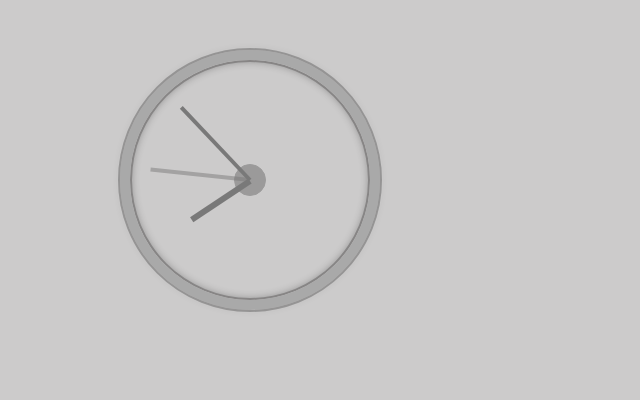
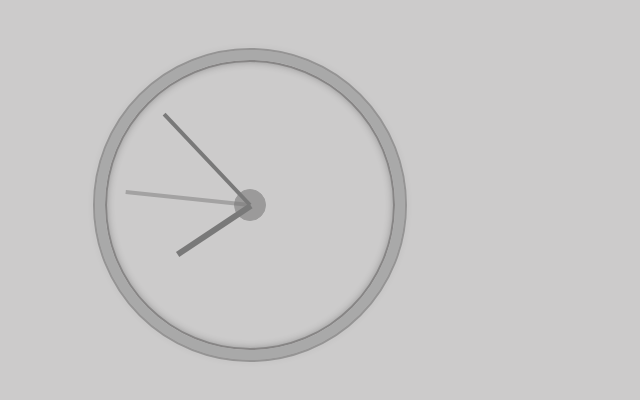
Before and after one commit to hawkeye1900/clock1, a plain HTML site: page index.html in a window 1280 px wide. Shown: the whole page, without its empty margins (0-640 px from the left). Drawn offline with Linux system fonts and the light colour scheme.

Commit message:
secondhand style condition control changed from if/else to ternary. Constants changed to caps and moved to outside setTime function.

```diff
--- a/app.js
+++ b/app.js
@@ -5,36 +5,34 @@ const hourHand = document.querySelector(".hours");
 
 const initialDegrees = 90;
 
+const DEGREES_PER_SECOND = 6; // 360 / 60;
+const DEGREES_PER_MINUTE = 0.1; // 360 / 3600;
+const DEGREES_PER_HOUR = 0.008333333; // 36 / 43200;
+const SECONDS_PER_HOUR = 3600;
+const OFFSET = 90;
+
 function setTime() {
   const now = new Date();
   const secs = now.getSeconds();
-  // console.log(secs);
-
   const mins = now.getMinutes();
   const hrs = now.getHours();
 
-  const secondHandDegreesPerSecond = 360 / 60;
-  const minuteHandDegreesPerSecond = 360 / 3600;
-  const hourHandDegreesPerSecond = 360 / 43200;
-  const secondsPerHour = 3600;
+  let secondHandDegrees = DEGREES_PER_SECOND * secs + OFFSET;
 
-  let secondHandDegrees = secondHandDegreesPerSecond * secs + 90;
-  if (secondHandDegrees === 90) {
-    secondHand.style.display = "none";
-    secondHand2.style.display = "";
-  } else {
-    secondHand.style.display = "";
-    secondHand2.style.display = "none";
-  }
+  secondHand.style.display = secondHandDegrees === OFFSET ? "none" : "";
+  secondHand2.style.display = secondHandDegrees === OFFSET ? "" : "none";
 
+  // Second hand
   secondHand.style.transform = `rotate(${secondHandDegrees}deg)`;
   secondHand2.style.transform = `rotate(${secondHandDegrees}deg)`;
 
-  let minuteHandDegrees = minuteHandDegreesPerSecond * (secs + mins * 60) + 90;
+  // Minute hand
+  let minuteHandDegrees = DEGREES_PER_MINUTE * (secs + mins * 60) + OFFSET;
   minuteHand.style.transform = `rotate(${minuteHandDegrees}deg)`;
 
+  // Hour hand
   let hoursHandDegrees =
-    hourHandDegreesPerSecond * (mins * 60 + secs + hrs * secondsPerHour) + 90;
+    DEGREES_PER_HOUR * (mins * 60 + secs + hrs * SECONDS_PER_HOUR) + 90;
   hourHand.style.transform = `rotate(${hoursHandDegrees}deg)`;
 }
 
--- a/style.css
+++ b/style.css
@@ -21,8 +21,8 @@ body {
 }
 
 .clock {
-  width: 20rem;
-  height: 20rem;
+  width: 25rem;
+  height: 25rem;
   border: 10px solid #777;
   border-radius: 50%;
   margin: 50px auto;
@@ -48,9 +48,8 @@ body {
   position: absolute;
   top: 50%;
   transform-origin: 100%;
-  /* transform: rotate(90deg); */
   transition: all 0.05s;
-  transition-timing-function: cubic-bezier(0.1, 2.7, 0.58, 1);
+  transition-timing-function: cubic-bezier(0.4, 2.3, 0.3, 1);
 }
 
 .hours {
```
Also changed, not shown: 1 other file.
